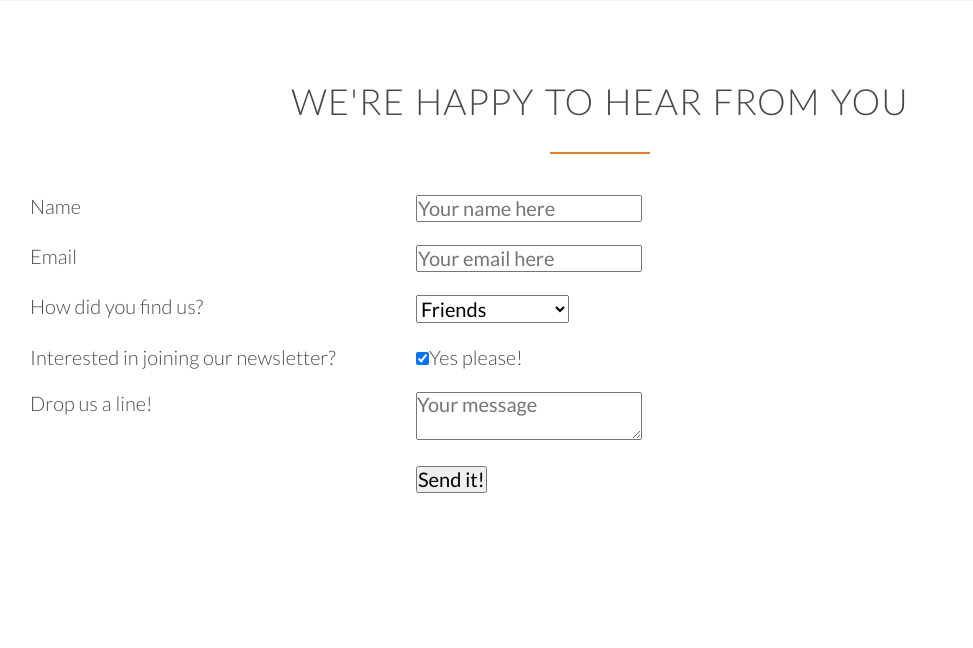
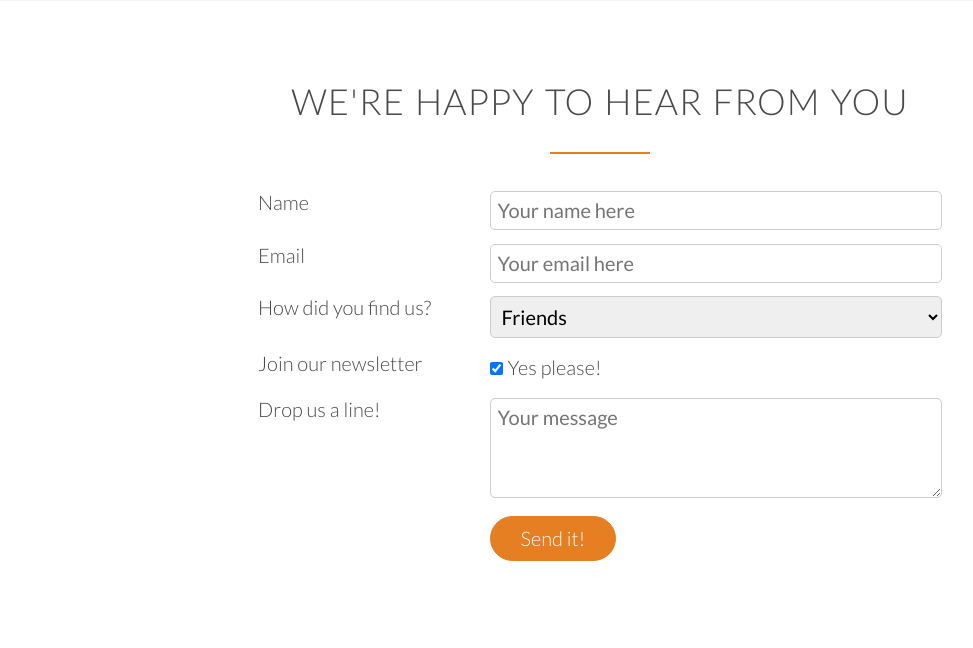
Before and after one commit to jeffreyxmonteiro/omnifood, a PHP site: page / in a window 1280 px wide. Shown: the part 4664-5312 px from the top of the page, without its empty margins (40-1013 px from the left). Before the commit the page ends 5157 px from the top, so only its background shows below. Run offline with PHP 8.4, Linux system fonts and the light colour scheme.

Commit message:
Implemented styling of form for contact section.

```diff
--- a/index.html
+++ b/index.html
@@ -332,7 +332,7 @@
           </div>
           <div class="row">
             <div class="col span-1-of-3">
-              <label>Interested in joining our newsletter?</label>
+              <label>Join our newsletter</label>
             </div>
             <div class="col span-2-of-3">
               <input type="checkbox" name="news" id="news" checked>Yes please!
@@ -361,15 +361,3 @@
   <script src="https://unpkg.com/ionicons@4.5.5/dist/ionicons.js"></script>
   </body>
 </html>
-
-
-<!--
-Section 7: Contact form
-Title:
-
-Fields to include:
-Name
-Email
-How did you find us?
-Newsletter
-Drop us a line -->
--- a/resources/css/style.css
+++ b/resources/css/style.css
@@ -107,7 +107,8 @@ h3 {
 /* ------ Buttons ------ */
 
 .btn:link,
-.btn:visited {
+.btn:visited,
+input[type=submit] {
   display: inline-block;
   padding: 10px 30px;
   font-weight: 300;
@@ -117,7 +118,8 @@ h3 {
 }
 
 .btn-full:link,
-.btn-full:visited {
+.btn-full:visited,
+input[type=submit] {
   background-color: #e67e22;
   border: 1px solid #e67e22;
   color: #fff;
@@ -130,22 +132,26 @@ h3 {
 }
 
 .btn:hover,
-.btn:active {
+.btn:active,
+input[type=submit]:hover,
+input[type=submit]:active {
   background-color: #cf6d17;
   transition: background-color .3s;
 }
 
 .btn-full:hover,
-.btn-full:active {
+.btn-full:active,
+input[type=submit]:hover,
+input[type=submit]:active {
   border: 1px solid #cf6d17;
-  transition: border .3s
+  transition: border .3s;
 }
 
 .btn-ghost:hover,
 .btn-ghost:active {
   border: 1px solid #cf6d17;
   color: #fff;
-  transition: border .3s
+  transition: border .3s;
 }
 
 /*---------------------------------------------*/
@@ -450,3 +456,32 @@ cite img {
   border-top-left-radius: 5px;
   border-top-right-radius: 5px;
 }
+
+/*---------------------------------------------*/
+/* PLANS */
+/*---------------------------------------------*/
+
+.contact-form {
+  width: 60%;
+  margin: 0 auto;  /*margin-left: 20%; as another option for centering*/
+}
+
+input[type=text],
+input[type=email],
+select,
+textarea {
+  width: 100%;
+  padding: 7px;
+  border-radius: 5px;
+  border: 1px solid #ccc;
+}
+
+textarea {
+  height: 100px;
+}
+
+input[type=checkbox] {
+  margin: 10px 5px 10px 0;
+}
+
+*:focus { outline: none }
```
